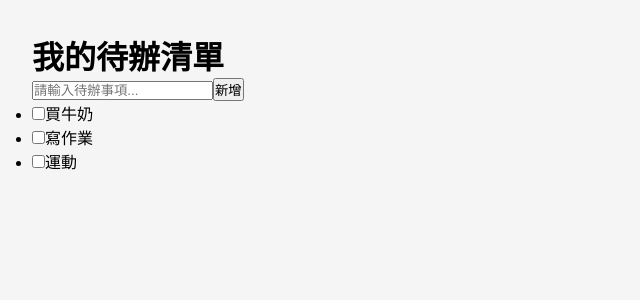
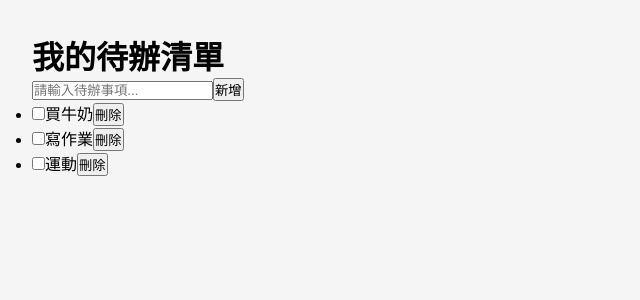
Before and after one commit to chocolate99999/todo-app, a React (Vite) app: page / in a window 1280 px wide. Shown: the top 300 px of the page, without its empty margins (0-640 px from the left). Built offline with nearby package versions, Linux system fonts and the light colour scheme.

Commit message:
feat: 刪除待辦事項功能

```diff
--- a/src/App.jsx
+++ b/src/App.jsx
@@ -33,6 +33,12 @@ function App() {
         return todo;
       })
     )
+  }
+
+  function handleDelete(id) {
+    setTodos(                                // filter(): 把符合條件的留下來
+      todos.filter((todo) => todo.id !== id) // 沒有被點擊的項目會被保留
+    )                                        // 被點擊的項目會被過濾掉
   }
 
   return (
@@ -72,6 +78,12 @@ function App() {
               >
                 {todo.text}
               </span>
+
+              <button
+                onClick={() =>
+                  handleDelete(todo.id)
+                }>刪除
+              </button>
             </li>
           ))
         }
```
